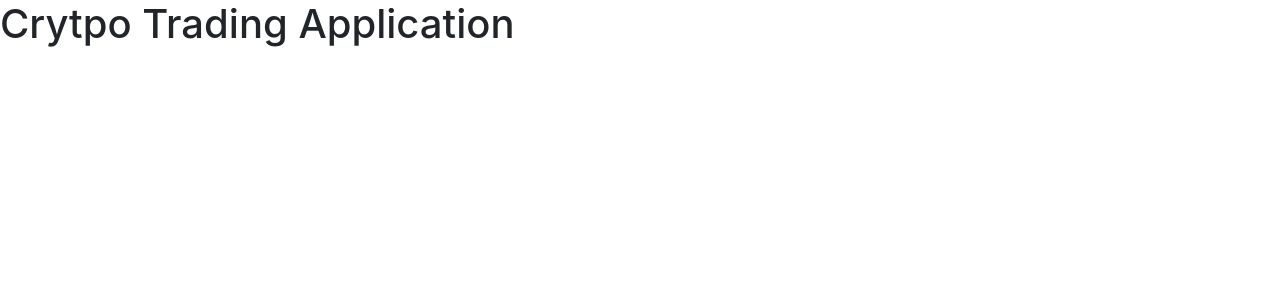
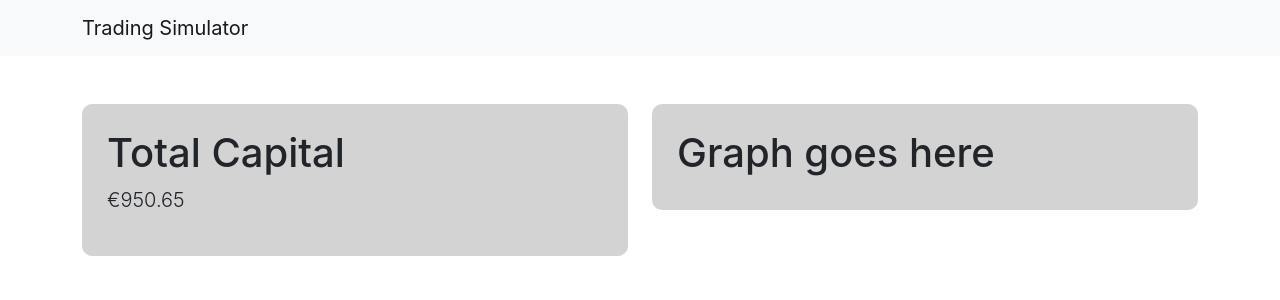
Before and after one commit to clancinio/crypto-frontend, a React (Create React App) app: page / in a window 1280 px wide. Shown: the top 300 px of the page. Built offline with nearby package versions, Linux system fonts and the light colour scheme; the HTML template or start-up script is replaced by a standard one.

Commit message:
Create components for top section

```diff
--- /dev/null
+++ b/src/components/topsection/TopSection.js
@@ -0,0 +1,14 @@
+import { Row } from "react-bootstrap";
+import TotalMoneyComponent from "./moneytotal/TotalMoneyComponent";
+import ProgressGraph from "./progressgraph/ProgressGraph";
+
+function TopSection() {
+  return (
+    <Row className="mt-5">
+      <TotalMoneyComponent />
+      <ProgressGraph />
+    </Row>
+  );
+}
+
+export default TopSection;
--- /dev/null
+++ b/src/components/topsection/moneytotal/TotalMoneyComponent.js
@@ -0,0 +1,15 @@
+import { Col } from "react-bootstrap";
+import "./totalmoney.css";
+
+function TotalMoneyComponent() {
+  return (
+    <Col md={6}>
+      <div className="total-money">
+        <h1>Total Capital</h1>
+        <p className="lead">€950.65</p>
+      </div>
+    </Col>
+  );
+}
+
+export default TotalMoneyComponent;
--- /dev/null
+++ b/src/components/topsection/moneytotal/totalmoney.css
@@ -0,0 +1,5 @@
+.total-money {
+  background-color: #d3d3d3;
+  border-radius: 10px;
+  padding: 25px;
+}
--- /dev/null
+++ b/src/components/topsection/progressgraph/ProgressGraph.js
@@ -0,0 +1,14 @@
+import Col from "react-bootstrap/Col";
+import "./progressgraph.css";
+
+function ProgressGraph() {
+  return (
+    <Col md={6}>
+      <div className="progress-graph">
+        <h1>Graph goes here</h1>
+      </div>
+    </Col>
+  );
+}
+
+export default ProgressGraph;
--- /dev/null
+++ b/src/components/topsection/progressgraph/progressgraph.css
@@ -0,0 +1,5 @@
+.progress-graph {
+  background-color: #d3d3d3;
+  border-radius: 10px;
+  padding: 25px;
+}
--- a/src/containers/HomeContainer.js
+++ b/src/containers/HomeContainer.js
@@ -1,10 +1,15 @@
-import React from "react";
+import Container from "react-bootstrap/Container";
+import Nav from "../components/navbar/Navbar";
+import TopSection from "../components/topsection/TopSection";
 
 function HomeContainer() {
   return (
-    <header>
-      <h1>Crytpo Trading Application</h1>
-    </header>
+    <>
+      <Nav />
+      <Container>
+        <TopSection />
+      </Container>
+    </>
   );
 }
 
```
